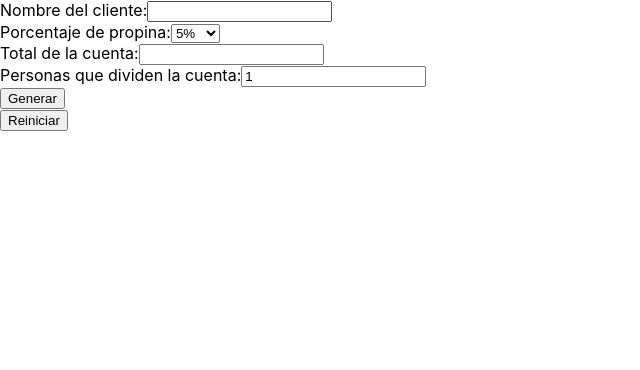
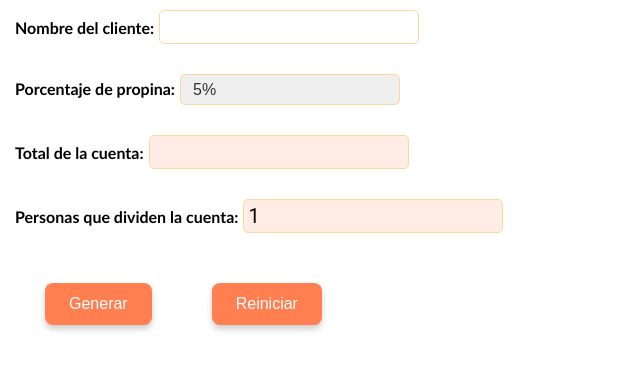
Before and after one commit to Javivi-bot/Facturas, a React (Create React App) app: page / in a window 1280 px wide. Shown: the top 370 px of the page, without its empty margins (0-640 px from the left). Built offline with nearby package versions, Linux system fonts and the light colour scheme.

Commit message:
Ya funcionaaaaa

```diff
--- a/src/App.css
+++ b/src/App.css
@@ -1,4 +1,3 @@
-
 .receiptsList{
   display: flex;
   flex-direction: column-reverse;
@@ -9,19 +8,156 @@
 }
 
 .factura{
-  background-color: rgb(216, 216, 216);
+
   cursor: pointer;
-  width: 300px;
-  padding: 10px;
-  margin: 10px;
+
+
+
+  height: 300px;
+
+  background-color: #f5f5f5; /* gris claro y suave */
+  padding: 25px 30px;
+  border-radius: 12px;
+  width: 350px; /* ajusta según necesites */
+  box-shadow: 0 4px 8px rgba(0,0,0,0.1); /* sombra suave */
+  font-family: 'Roboto', sans-serif;
+  color: #222; /* texto oscuro pero no negro puro */
+  line-height: 1.6;
+  margin: 20px auto;
 }
 
 .factura:hover{
-  background-color: rgb(203, 225, 255);
+  background-color: rgb(255, 231, 202);
 }
 
 @media print {
   .no-print {
     display: none !important;
   }
+
 }
+
+.no-print{
+  float: left;
+  margin-left: 15px;
+  margin-right: 500px;
+}
+
+
+.boton{
+  background-color: #ff7f50;
+  color: white;
+  padding: 12px 24px;
+  margin: 30px;
+  border: none;
+  border-radius: 8px;
+  font-size: 16px;
+  cursor: pointer;
+  transition: all 0.3s ease;
+  box-shadow: 0 4px 6px rgba(0,0,0,0.2);
+}
+
+.boton:hover{
+    background-color: #fbbda7;
+    color: #000;
+}
+
+label{
+    font-family: 'Gill Sans', 'Gill Sans MT', Calibri, 'Trebuchet MS', sans-serif;
+    font-weight: bold;
+    margin-right: 5px;
+}
+
+input[type="number"]::-webkit-inner-spin-button,
+input[type="number"]::-webkit-outer-spin-button {
+    -webkit-appearance: none;
+    margin: 0;
+}
+
+input[type="number"], input[type="text"]{
+    font-size: 20px;
+    font-family: 'Roboto', sans-serif;
+    padding: 4px;
+    margin-top: 10px;
+    margin-bottom: 20px;
+    width: 250px;
+    border-radius: 5px;
+    border: 1px solid #ffd797;
+    cursor: pointer;
+    outline: none;
+    transition: all 0.3s ease;
+}
+
+input[type="number"], input[type="text"]:hover{
+    background-color: #ffece5;
+}
+
+input[type="number"], input[type="text"]:focus{
+    background-color: #ffece5;
+}
+
+select{
+    appearance: none;
+    -webkit-appearance: none;
+    -moz-appearance: none;
+
+    border: 1px solid #ffd797;
+    border-radius: 5px;
+    padding: 6px 12px;
+    font-size: 16px;
+    margin-top: 10px;
+    margin-bottom: 20px;
+    color: #333;
+    cursor: pointer;
+    outline: none;
+    transition: 0.3s;
+    width: 220px;
+}
+
+select:hover{
+    background-color: #ffece5;
+}
+
+select:focus{
+    background-color: #ffece5;
+}
+
+h1 {
+  font-family: 'Roboto', 'Arial', sans-serif;
+  font-weight: 500;
+  font-size: 28px;
+  color: #333333;
+  margin-bottom: 16px;
+  line-height: 1.3;
+  text-align: left;
+  border-bottom: 2px solid #ffd797;
+  padding-bottom: 6px;
+}
+
+    table {
+      width: 100%;
+      border-collapse: collapse;
+      margin-top: 20px;
+      background: #fff;
+      box-shadow: 0 2px 6px rgba(0,0,0,0.1);
+    }
+
+    thead {
+      background-color: #e4b480;
+      color: white;
+    }
+
+    th, td {
+      padding: 12px 15px;
+      border: 1px solid #ddd;
+      text-align: left;
+    }
+
+    tbody tr:nth-child(even) {
+      background-color: #f2f2f2;
+    }
+
+    tfoot {
+      background-color: #ecf0f1;
+      font-weight: bold;
+    }
--- a/src/components/Componente1.jsx
+++ b/src/components/Componente1.jsx
@@ -1,22 +1,6 @@
 import React, { useState } from "react";
 import "../App.css";
 import { InovoiceForm } from "./invoice-form";
-
-
-
-  function Editar(){
-    const [cambiar, setCambiar] = useState({});
-    const [editando, setEditando] = useState(false);
-
-    {
-      return editando ? (
-        <div>
-          <label>Cliente: </label>
-          <input type="text" />
-        </div>
-      ) :  <></>
-    }
-  }
 
 export const Componente1 = (props) => {
   const [receipt, setReceipt] = useState(null);
@@ -36,7 +20,9 @@ export const Componente1 = (props) => {
                 client: receipt.client,
                 total : receipt.total,
                 tip: receipt.tip,
-                people: receipt.people
+                people: receipt.people,
+                establishment: receipt.establishment,
+                no: receipt.no
             }} editReceipt={newValues => setReceipts([...receipts.filter(currentRecdipt => currentRecdipt.no !== receipt.no), {...receipt, ...newValues}])}
 volver={volver}
 
--- a/src/components/invoice-form.jsx
+++ b/src/components/invoice-form.jsx
@@ -14,12 +14,27 @@ import "../App.css";
 //      }
 // }
 
+
 export const InovoiceForm = (props) => {
 
   const [client, setClient] = useState(props.valuesToEdit?.client ?? '');
   const [tip, setTip] = useState(props.valuesToEdit?.tip ?? 0.05);
   const [total, setTotal] = useState(props.valuesToEdit?.total ?? null);
   const [people, setPeople] = useState(props.valuesToEdit?.people ?? 1);
+  const [establishment, setEstablishment] = useState(props.valuesToEdit?.establishment ?? '');
+  const [no, setNo] = useState(props.valuesToEdit?.no ?? '');
+
+  const comprobar = client === "" || isNaN(total) || people < 1 || total === "" || +total === 0 || total < 1;
+
+  function verificarGuardado() {
+    props.editReceipt?.({ people, tip, total, client, establishment, no })
+    if (comprobar) {
+      document.getElementById("volver").style.display = "none";
+      alert("Ningun campo puede quedar vacio");
+    } else if (!comprobar) {
+      document.getElementById("volver").style.display = "inline-block";
+    }
+  }
 
 
   const propinaTotal = +total * +tip;
@@ -29,7 +44,7 @@ export const InovoiceForm = (props) => {
 
 
   function onCalculateClick() {
-    if (client === "" || isNaN(total) || people < 1 || total === "") {
+    if (client === "" || isNaN(total) || people < 1 || total === "" || +total === 0) {
       alert("Ingresa valores validos")
     } else {
 
@@ -55,23 +70,39 @@ export const InovoiceForm = (props) => {
       {props.mode === "create" ? <>
 
 
-      </>: (<>
-      <h1>Factura a nombre de {client}</h1>
-      {/* <strong>Establecimiento</strong>: {receipt.establecimiento}<br /> */}
-      {/* <strong>Numero de la factura</strong>: {receipt.no}<br /> */}
-      <strong>Porcentaje de la propina</strong>: {tip * 100} %<br />
-
+      </> : (<>
+        <h1>Factura a nombre de <strong>{client}</strong></h1>
+        <strong>Establecimiento: </strong>{establishment}<br />
+        <strong>Numero de la factura: </strong> {no}<br />
+        <strong>Porcentaje de la propina: </strong> {tip * 100} %<br />
+        <strong>Cantidad de personas al dividir la cuenta: </strong> {people}<br />
 
 
         <h3>Resultados: </h3>
-      <p>Total de la cuenta: {total}</p><br />
-      <p>Propina total: {propinaTotal.toFixed(2)}</p><br />
-      <p>Propina por persona: {propinaPorPersona.toFixed(2)}</p><br />
-      <p>Total por persona: {totalPorPersona.toFixed(2)}</p><br />
+        <table border="1">
+          <thead>
+            <tr>
+              <th>Total de la cuenta</th>
+              <th>Propina total</th>
+              <th>Propina por persona</th>
+              <th>Total por persona</th>
+            </tr>
+          </thead>
+          <tbody>
+            <tr>
+              <td>{total}</td>
+              <td>{propinaTotal.toFixed(2)}</td>
+              <td>{propinaPorPersona.toFixed(2)}</td>
+              <td>{totalPorPersona.toFixed(2)}</td>
+            </tr>
+          </tbody>
+        </table>
         <h1>Seccion Editar</h1>
 
       </>)
       }
+
+      <div className='no-print'>
         <div>
           <label htmlFor="nombre_cliente" className="block text-sm font-medium text-gray-700 mb-1">
             Nombre del cliente:
@@ -134,34 +165,35 @@ export const InovoiceForm = (props) => {
           />
         </div>
 
+
         {props.mode === "create" ? <>
 
           <button
             type="button"
             onClick={onCalculateClick}
-          className="w-full bg-blue-600 text-white py-2 px-4 rounded-md hover:bg-blue-700 focus:outline-none focus:ring-2 focus:ring-blue-500 font-medium transition-colors"
+            className="boton"
           >
             Generar
-        </button><br />
+          </button>
 
           <button
             type="button"
             onClick={onResetClick}
-          className="w-full bg-blue-600 text-white py-2 px-4 rounded-md hover:bg-blue-700 focus:outline-none focus:ring-2 focus:ring-blue-500 font-medium transition-colors"
+            className="boton"
           >
             Reiniciar
           </button></> : <>
 
-        <button type="button" onClick={() => { props.volver?.() }} className="w-full bg-blue-600 text-white py-2 px-4 rounded-md hover:bg-blue-700 focus:outline-none focus:ring-2 focus:ring-blue-500 font-medium transition-colors">
+          <button type="button" id="volver" onClick={() => { props.volver?.() }} className="boton">
             Volver
           </button>
 
-        <button type="button" onClick={() => {
-          props.editReceipt?.({ people, tip, total, client })
-        }} className="w-full bg-blue-600 text-white py-2 px-4 rounded-md hover:bg-blue-700 focus:outline-none focus:ring-2 focus:ring-blue-500 font-medium transition-colors">
+          <button type="button" onClick={verificarGuardado} className="boton">
             Guardar Cambios
           </button>
+
         </>}
+      </div>
     </>
   )
 }
```
Also changed, not shown: src/components/Formulario.jsx (deleted, +0 -113 lines), src/components/ComponenteResultado.jsx (deleted). Lines whose indentation alone changed are shown as unchanged.
